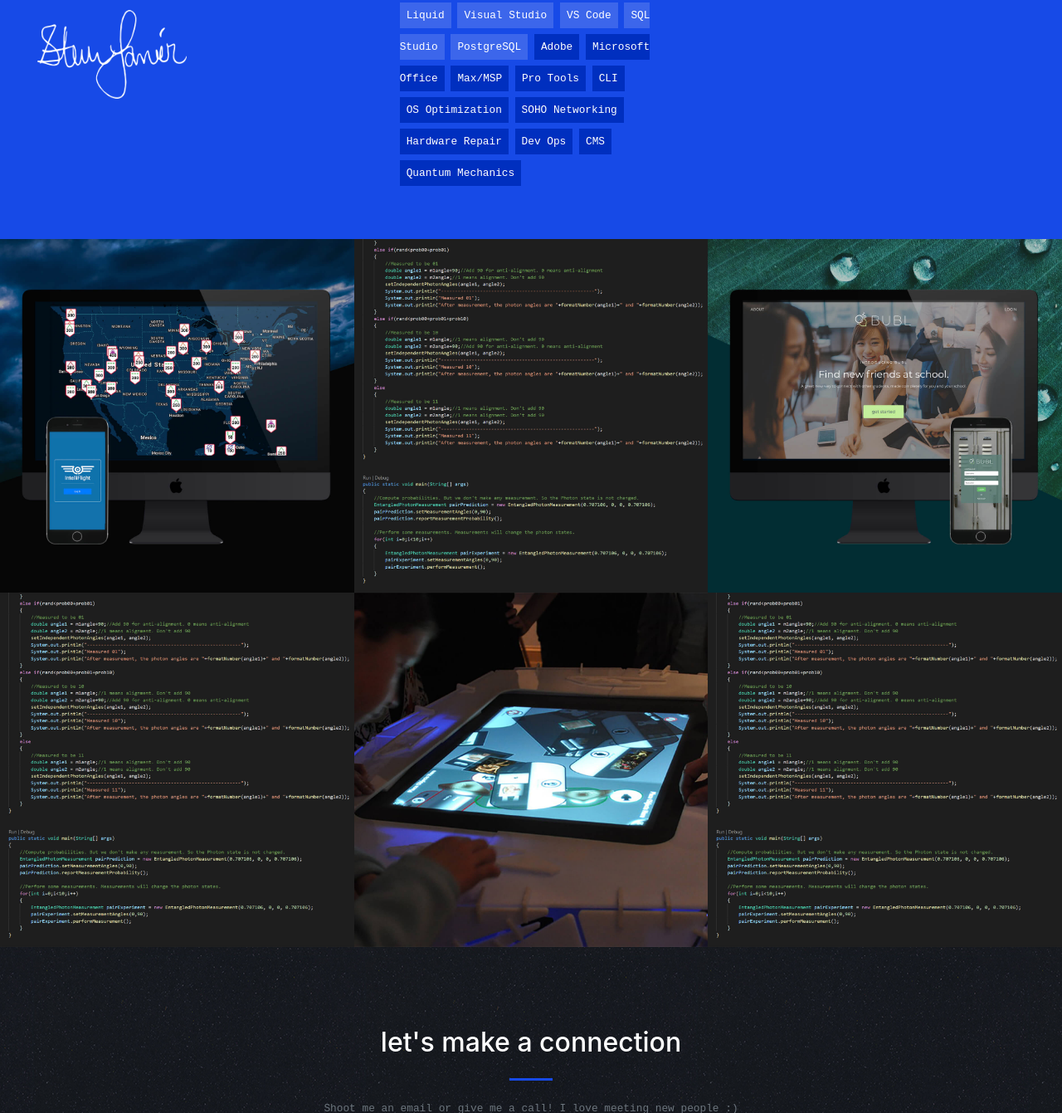
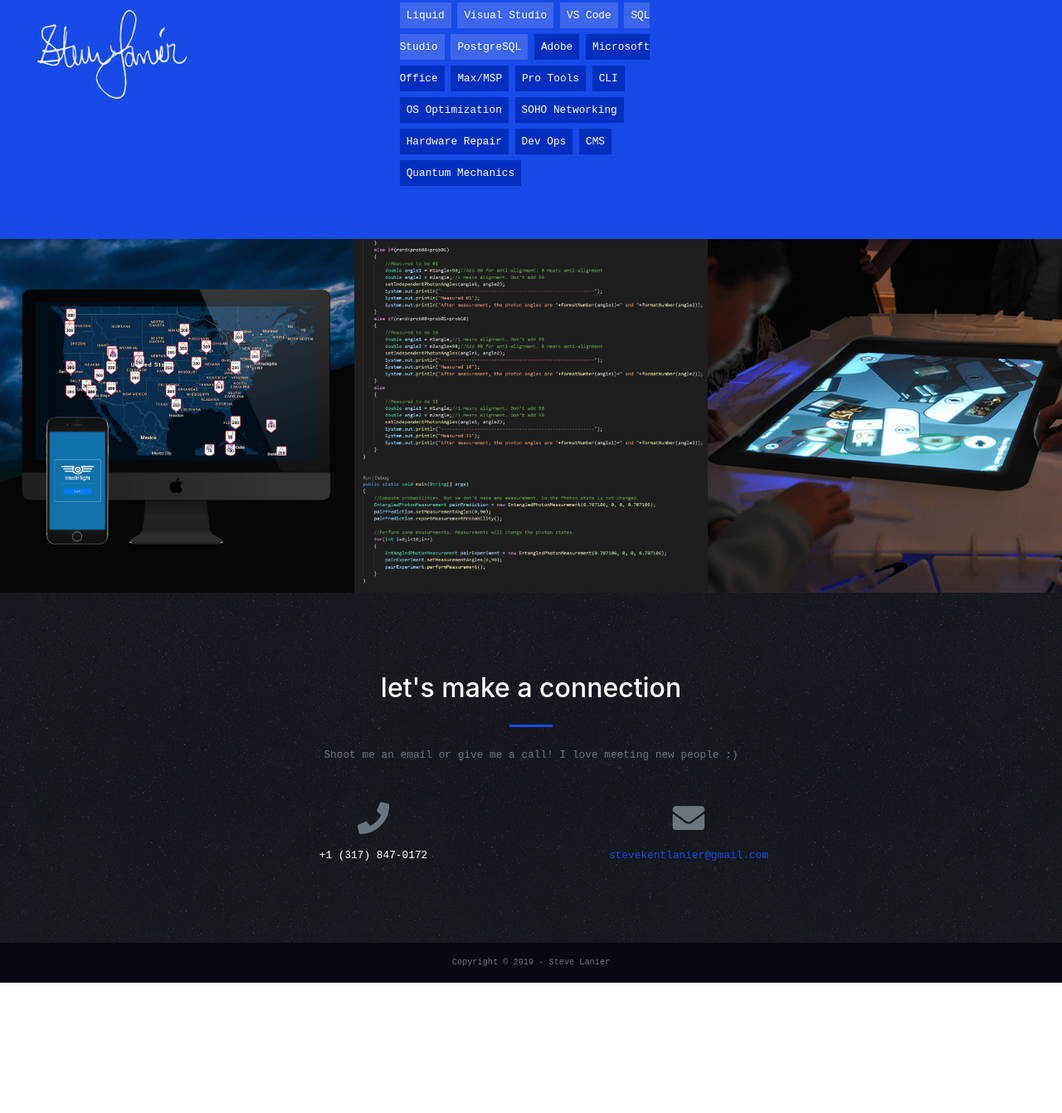
Before and after one commit to sklanier/sklanier.github.io, a website with bundled scripts: page index.html in a window 1280 px wide. Shown: the part 1230-2571 px from the top of the page at 83% size. After the commit the page ends 2414 px from the top, so only its background shows below. Built offline with nearby package versions, Linux system fonts and the light colour scheme.

Commit message:
rearranged projects section and content

```diff
--- a/index.html
+++ b/index.html
@@ -276,7 +276,7 @@
         </div>
 
 
-        <div class="col-lg-4 col-sm-6">
+        <!-- <div class="col-lg-4 col-sm-6">
           <a class="portfolio-box" href="img/portfolio/fullsize/Bubl-Fullsize.jpg">
             <img class="img-fluid" src="img/portfolio/thumbnails/Bubl-Fullsize.jpg" alt="">
             <div class="portfolio-box-caption">
@@ -312,9 +312,9 @@
             <btn class="btn btn-light btn-xl" href="https://www.intelliflight.app/">Live View</btn>
             </div>
           </a>
-        </div>
+        </div> -->
 
-        <div class="col-lg-4 col-sm-6">
+        <!-- <div class="col-lg-4 col-sm-6">
           <a class="portfolio-box" href="img/portfolio/fullsize/QuantumCode (1).jpg">
             <img class="img-fluid" src="img/portfolio/fullsize/QuantumCode (1).jpg" alt="">
             <div class="portfolio-box-caption">
@@ -351,7 +351,7 @@
             <btn class="btn btn-light btn-xl" href="https://www.intelliflight.app/">Live View</btn>
             </div>
           </a>
-        </div>
+        </div> -->
 
         <div class="col-lg-4 col-sm-6">
           <a class="portfolio-box" href="img/portfolio/fullsize/BSE-IDIA-InteractiveGallery.jpg">
@@ -384,7 +384,7 @@
           </a>
         </div>
 
-        <div class="col-lg-4 col-sm-6">
+        <!-- <div class="col-lg-4 col-sm-6">
           <a class="portfolio-box" href="img/portfolio/fullsize/QuantumCode (1).jpg">
             <img class="img-fluid" src="img/portfolio/fullsize/QuantumCode (1).jpg" alt="">
             <div class="portfolio-box-caption">
@@ -421,7 +421,7 @@
             <btn class="btn btn-light btn-xl" href="https://www.intelliflight.app/">Live View</btn>
             </div>
           </a>
-        </div>
+        </div> -->
       </div>
     </div>
   </section>
```
